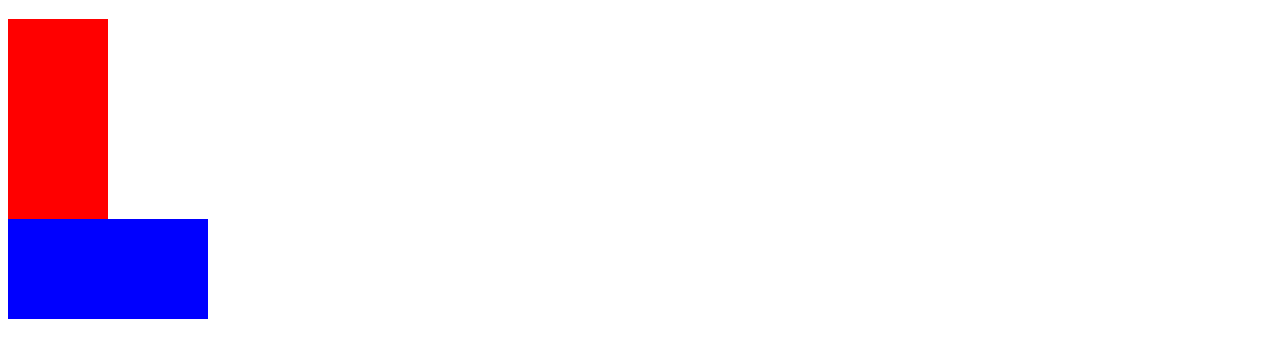
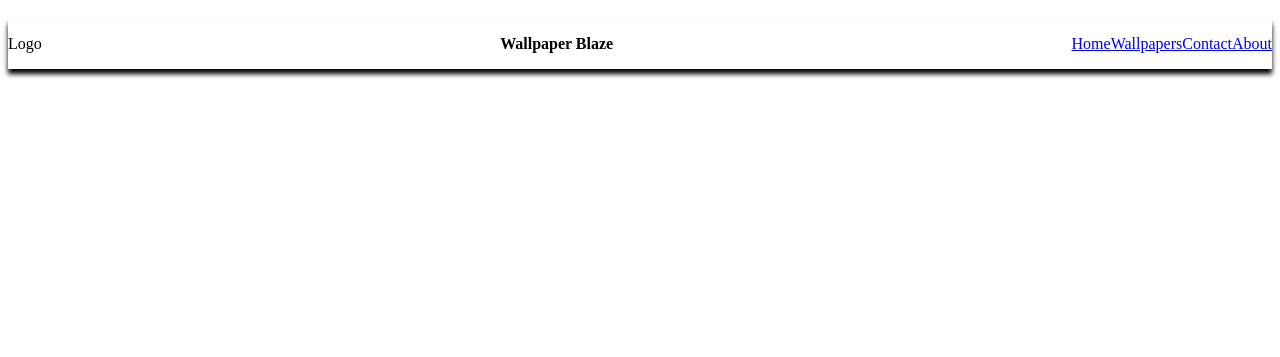
Before and after one commit to ameghcoder/coursera-repo, a plain HTML site: page index.html in a window 1280 px wide. Shown: the part 61-418 px from the top of the page. Drawn offline with Linux system fonts and the light colour scheme.

Commit message:
Add Header

```diff
--- a/index.html
+++ b/index.html
@@ -9,7 +9,21 @@
 </head>
 <body>
     <h1>My New Repo</h1>
-    <div class="box2"></div>
-    <div class="box1"></div>
+    <header>
+        <div class="left">
+            Logo
+        </div>
+        <div class="middle">
+            <strong>Wallpaper Blaze</strong>
+        </div>
+        <div class="right">
+            <nav>
+                <a href="#">Home</a>
+                <a href="#">Wallpapers</a>
+                <a href="#">Contact</a>
+                <a href="#">About</a>
+            </nav>
+        </div>
+    </header>
 </body>
 </html>
--- a/style/main.css
+++ b/style/main.css
@@ -3,3 +3,18 @@
     width: 100px;
     height: 200px;
 }
+
+header{
+    width: 100%;
+    height: 50px;
+    box-shadow: 0px 5px 5px 0px black;
+    display: flex;
+    justify-content: space-between;
+    align-items: center;
+}
+
+header .right > nav{
+    display: flex;
+    align-items: center;
+    justify-content: space-around;
+}
```
